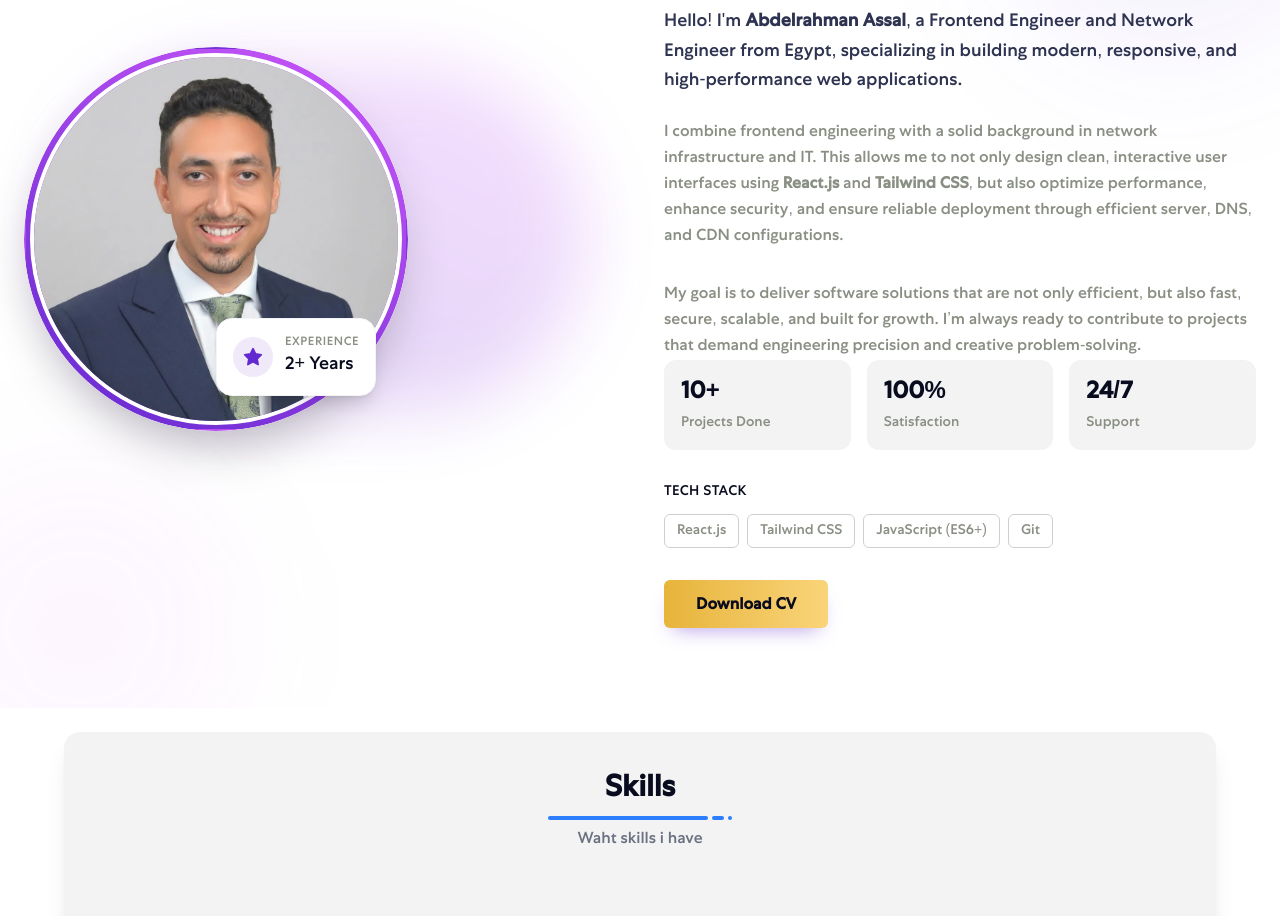
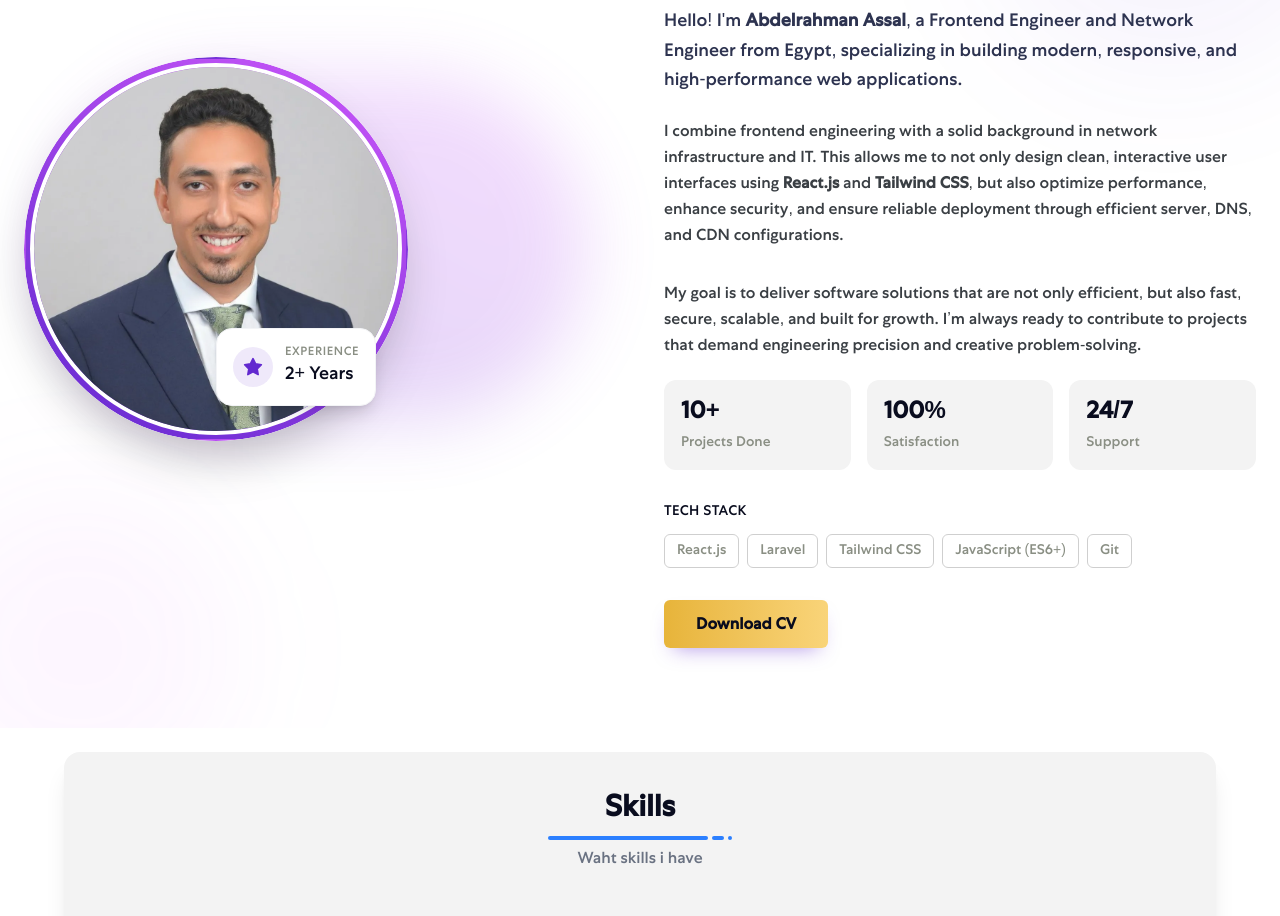
Before and after one commit to AbdoAssall/portfolio, a React (Vite) app: page / in a window 1280 px wide. Shown: the part 880-1796 px from the top of the page. Built offline with nearby package versions, Linux system fonts and the light colour scheme.

Commit message:
update about

```diff
--- a/src/components/About.jsx
+++ b/src/components/About.jsx
@@ -84,7 +84,7 @@ const About = () => {
                             Hello! I'm <strong>Abdelrahman Assal</strong>, a Frontend Engineer and Network Engineer from Egypt, specializing in building modern, responsive, and high-performance web applications.
                         </p>
 
-                        <p className="!text-secondary dark:!text-gray-300 mb-8 leading-relaxed">
+                        <p className="!text-dark-300 dark:!text-gray-300 mb-8 leading-relaxed">
                             I combine frontend engineering with a solid background in network infrastructure and IT. This allows me to not only design clean, interactive user interfaces using <strong>React.js</strong> and <strong>Tailwind CSS</strong>, but also optimize performance, enhance security, and ensure reliable deployment through efficient server, DNS, and CDN configurations.
                         </p>
 
@@ -115,7 +115,7 @@ const About = () => {
                             • Digital Marketing & WordPress Development.
                         </p> */}
 
-                        <p className="!text-secondary dark:!text-gray-300 leading-relaxed">
+                        <p className="!text-dark-300 dark:!text-gray-300 leading-relaxed">
                             My goal is to deliver software solutions that are not only efficient, but also fast, secure, scalable,
                             and built for growth. I’m always ready to contribute to projects that demand engineering precision
                             and creative problem-solving.
@@ -129,7 +129,7 @@ const About = () => {
                         </p> */}
 
                         {/* Stats Grid */}
-                        <div className="grid grid-cols-2 md:grid-cols-3 gap-4 mb-8">
+                        <div className="grid grid-cols-2 md:grid-cols-3 gap-4 mt-5 mb-8">
                             <StatCard number="10+" label="Projects Done" />
                             <StatCard number="100%" label="Satisfaction" />
                             <StatCard number="24/7" label="Support" className="col-span-2 md:col-span-1" />
@@ -139,7 +139,7 @@ const About = () => {
                         <div className="mb-8">
                             <p className="text-sm font-bold text-darkColor dark:text-white mb-3 uppercase tracking-wide">Tech Stack</p>
                             <div className="flex flex-wrap gap-2">
-                                {['React.js', 'Tailwind CSS', 'JavaScript (ES6+)', 'Git'].map((tech) => (
+                                {['React.js', 'Laravel','Tailwind CSS', 'JavaScript (ES6+)', 'Git'].map((tech) => (
                                     <span key={tech} className="px-3 py-1.5 text-sm rounded-md bg-white dark:bg-dark-100 border border-gray-350 dark:border-dark-300 !text-secondary">
                                         {tech}
                                     </span>
@@ -149,8 +149,9 @@ const About = () => {
 
                         {/* CTA Button */}
                         <a
-                            href=""
+                            href="https://storge.scopehub.net/myfiles/Abdelrahman-Assal-Frontend-Developer.pdf"
                             className="btn connect-btn !pt-3.5 hover:scale-105 transform transition-transform shadow-[0_10px_20px_-10px_rgba(98,41,207,0.5)] hover:shadow-[0_15px_25px_-10px_rgba(98,41,207,0.6)]"
+                            target='_blank'
                         >
                             Download CV
                         </a>
```
